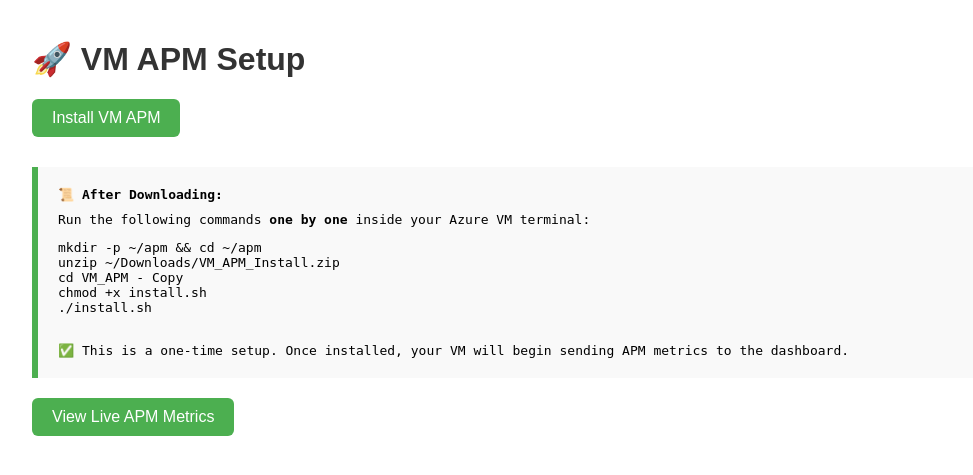
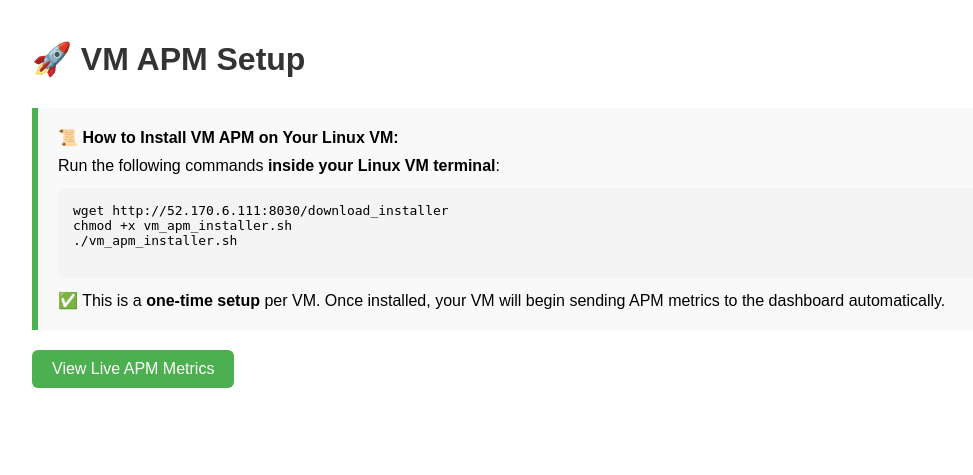
Before and after one commit to vanisatya/VM_APM, a FastAPI app: page / in a window 1280 px wide. Shown: the top 475 px of the page, without its empty margins (8-981 px from the left). Run offline with FastAPI, Linux system fonts and the light colour scheme.

Commit message:
Add files via upload

```diff
--- a/templates/Dashboard.html
+++ b/templates/Dashboard.html
@@ -9,6 +9,22 @@
         }
         h1 {
             color: #333;
+        }
+        pre {
+            background-color: #f4f4f4;
+            padding: 15px;
+            border-radius: 6px;
+            font-family: monospace;
+        }
+        .instructions {
+            margin-top: 30px;
+            background-color: #f9f9f9;
+            padding: 20px;
+            border-left: 6px solid #4CAF50;
+        }
+        .instructions-title {
+            font-weight: bold;
+            margin-bottom: 10px;
         }
         button {
             padding: 10px 20px;
@@ -22,17 +38,6 @@
         button:hover {
             background-color: #45a049;
         }
-        .instructions {
-            margin-top: 30px;
-            background-color: #f9f9f9;
-            padding: 20px;
-            border-left: 6px solid #4CAF50;
-            font-family: monospace;
-        }
-        .instructions-title {
-            font-weight: bold;
-            margin-bottom: 10px;
-        }
         .metrics-link {
             margin-top: 20px;
         }
@@ -41,23 +46,16 @@
 <body>
     <h1>🚀 VM APM Setup</h1>
 
-    <!-- Download the ZIP installer -->
-    <form action="/download_apm" method="get">
-        <button type="submit">Install VM APM</button>
-    </form>
-
     <!-- Step-by-step instructions -->
     <div class="instructions">
-        <div class="instructions-title">📜 After Downloading:</div>
-        Run the following commands <strong>one by one</strong> inside your Azure VM terminal:
+        <div class="instructions-title">📜 How to Install VM APM on Your Linux VM:</div>
+        Run the following commands <strong>inside your Linux VM terminal</strong>:
         <pre>
-mkdir -p ~/apm && cd ~/apm
-unzip ~/Downloads/VM_APM_Install.zip
-cd VM_APM - Copy
-chmod +x install.sh
-./install.sh
+wget http://52.170.6.111:8030/download_installer
+chmod +x vm_apm_installer.sh
+./vm_apm_installer.sh
         </pre>
-        ✅ This is a one-time setup. Once installed, your VM will begin sending APM metrics to the dashboard.
+        ✅ This is a <strong>one-time setup</strong> per VM. Once installed, your VM will begin sending APM metrics to the dashboard automatically.
     </div>
 
     <!-- Live Metrics Button -->
```
